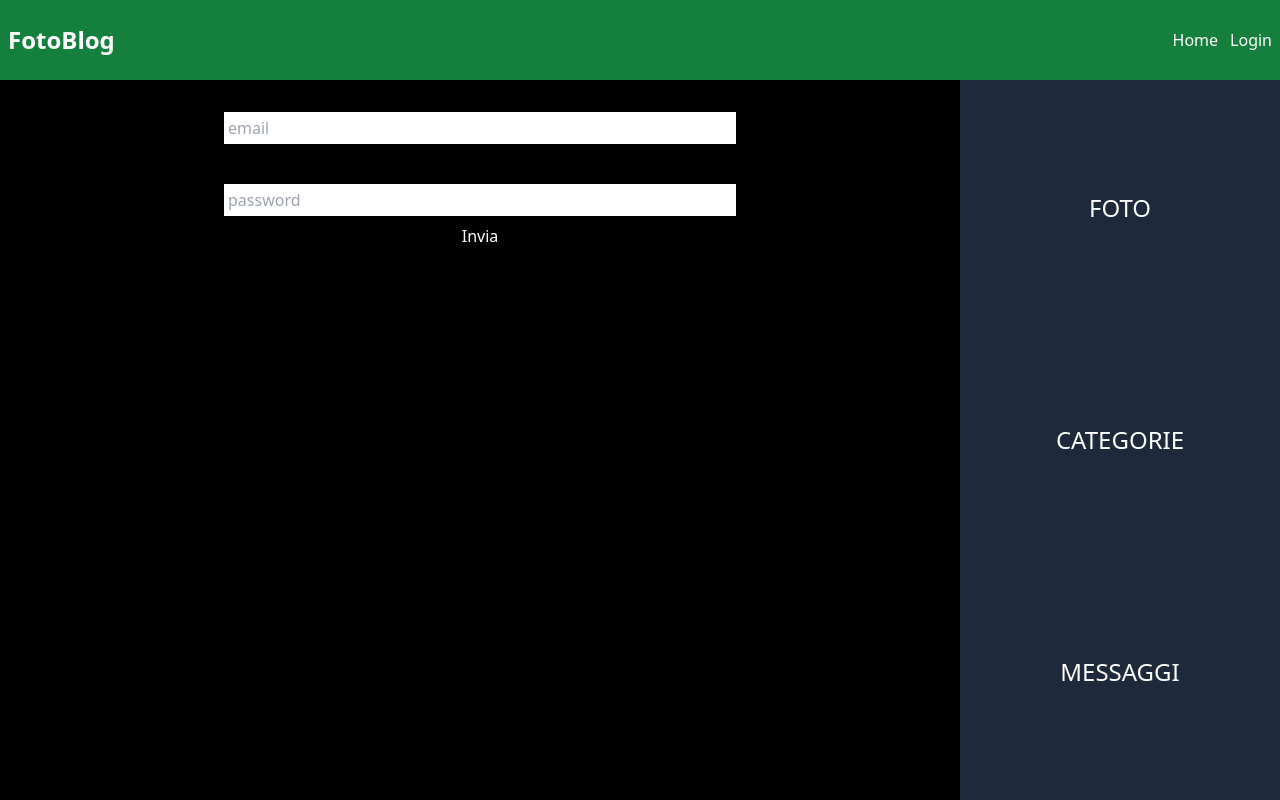
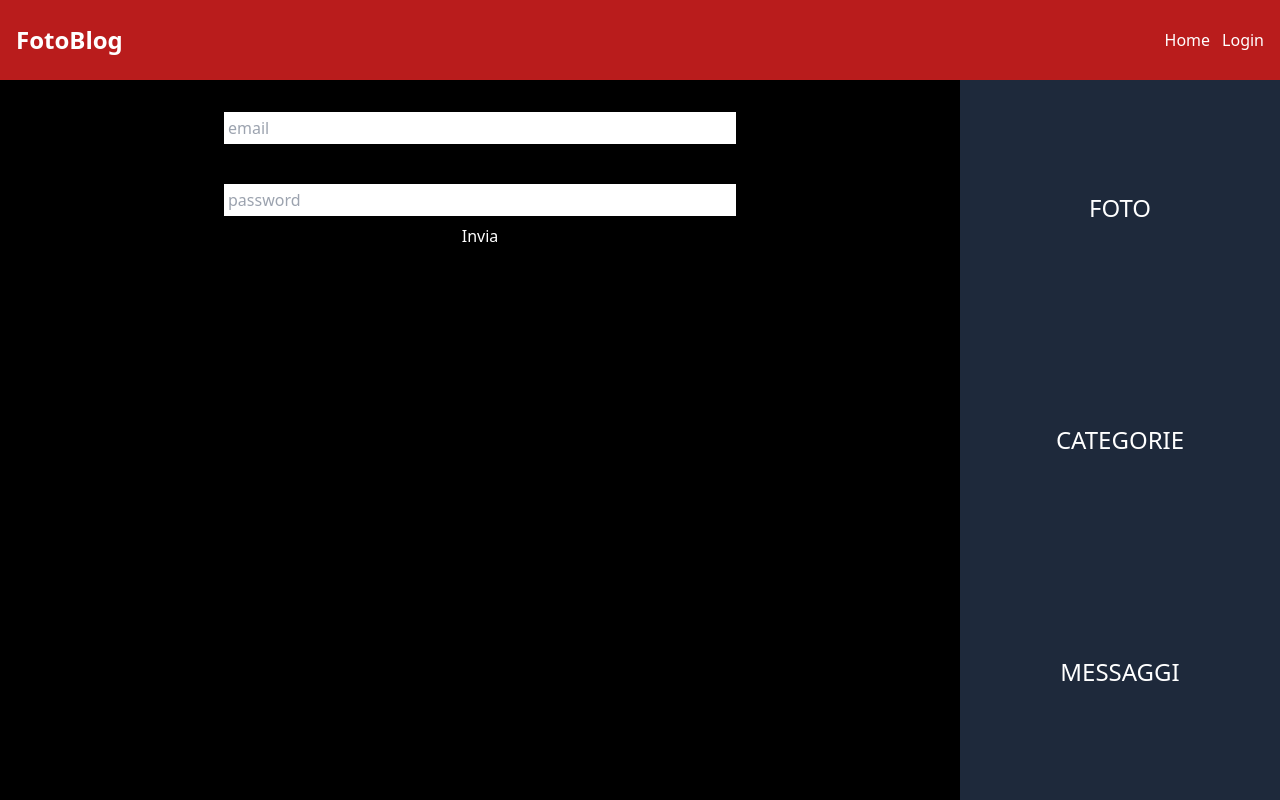
Before and after one commit to DavideFarci/react-il-mio-fotoalbum, a React (Vite) app in the folder React_Frontend/: page /login in a window 1280 px wide. Built offline with nearby package versions, Linux system fonts and the light colour scheme.

Commit message:
change color of header fix padding

```diff
--- a/React_Frontend/src/components/Header.jsx
+++ b/React_Frontend/src/components/Header.jsx
@@ -5,7 +5,7 @@ const Header = () => {
   const { isLogged, handleLogout } = useAuth();
 
   return (
-    <header className="fixed left-0 right-0  top-0 flex h-20 items-center justify-between bg-green-700 px-2">
+    <header className="fixed left-0 right-0  top-0 flex h-20 items-center justify-between bg-red-700 px-4">
       <h1 className="text-2xl font-bold">FotoBlog</h1>
       <nav>
         <ul className="flex items-center gap-3 ">
```
